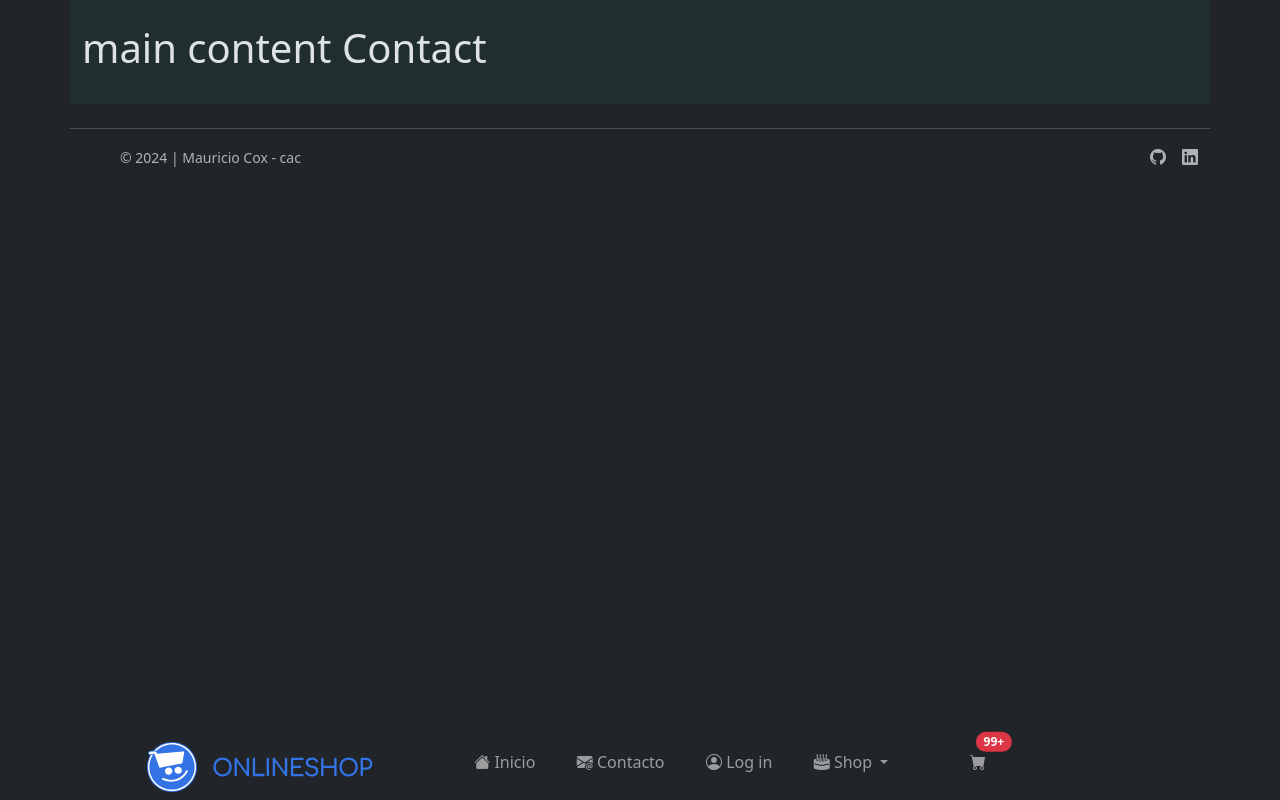
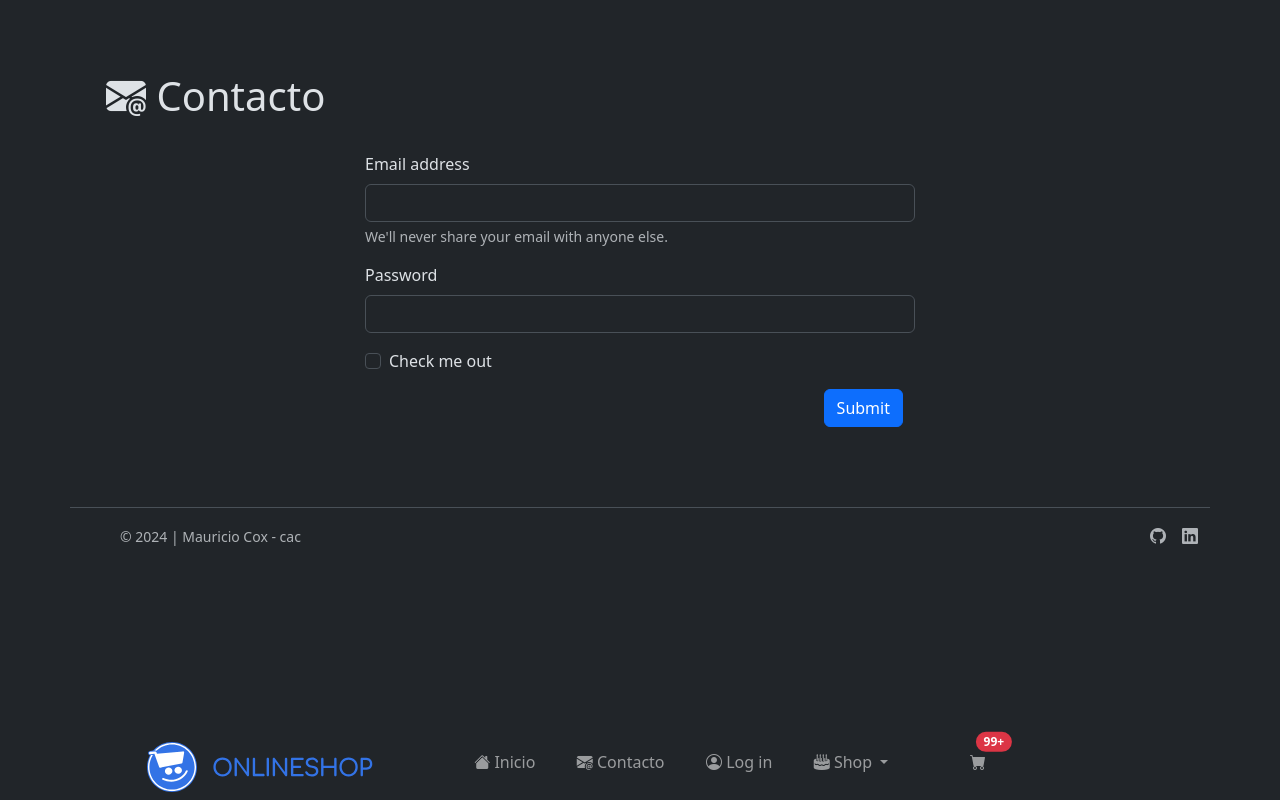
Before and after one commit to coxmau77/online-shop, a plain HTML site: page public/contact.html in a window 1280 px wide. Drawn offline with nearby package versions, Linux system fonts and the light colour scheme.

Commit message:
chore: formulario de contacto

```diff
--- a/public/contact.html
+++ b/public/contact.html
@@ -8,7 +8,8 @@
     <title>public/contact.html</title>
     <link rel="icon" href="./images/brand/brand-icon.svg" type="image/svg+xml">
     <!-- Bootstrap CSS -->
-    <link href="https://cdn.jsdelivr.net/npm/bootstrap@5.3.3/dist/css/bootstrap.min.css" rel="stylesheet" integrity="sha384-QWTKZyjpPEjISv5WaRU9OFeRpok6YctnYmDr5pNlyT2bRjXh0JMhjY6hW+ALEwIH" crossorigin="anonymous">
+    <link href="https://cdn.jsdelivr.net/npm/bootstrap@5.3.3/dist/css/bootstrap.min.css" rel="stylesheet"
+        integrity="sha384-QWTKZyjpPEjISv5WaRU9OFeRpok6YctnYmDr5pNlyT2bRjXh0JMhjY6hW+ALEwIH" crossorigin="anonymous">
     <!-- my style -->
     <link rel="stylesheet" href="./css/style.css">
     <!-- Google tag (gtag.js) -->
@@ -26,12 +27,12 @@
 <body>
     <nav class="navbar navbar-expand-md bg-dark fixed-bottom" data-bs-theme="dark">
         <div class="container">
-
             <a class="navbar-brand d-md-none" href="#">
                 <img src="./images/brand/brand-icon.svg" class="brand-icon" alt="Icono de la marca">
             </a>
 
-            <button class="navbar-toggler" type="button" data-bs-toggle="offcanvas" data-bs-target="#offcanvas" aria-controls="offcanvas" aria-label="Toggle navigation">
+            <button class="navbar-toggler" type="button" data-bs-toggle="offcanvas" data-bs-target="#offcanvas"
+                aria-controls="offcanvas" aria-label="Toggle navigation">
                 <span class="navbar-toggler-icon"></span>
             </button>
 
@@ -52,7 +53,8 @@
                         </li>
                         <div class="col-md-4 d-flex align-items-center">
                             <img src="./images/brand/brand-icon.svg" class="brand-icon" alt="Icono de la marca">
-                            <img src="./images/brand/brand-logotipo.svg" class="brand-logotipo" alt="Onlineshop nombre de la marca">
+                            <img src="./images/brand/brand-logotipo.svg" class="brand-logotipo"
+                                alt="Onlineshop nombre de la marca">
                         </div>
                         <li class="nav-item">
                             <a class="nav-link" href="./index.html">
@@ -73,7 +75,8 @@
                             </a>
                         </li>
                         <li class="nav-item dropdown">
-                            <a class="nav-link dropdown-toggle" href="#" role="button" data-bs-toggle="dropdown" aria-expanded="false">
+                            <a class="nav-link dropdown-toggle" href="#" role="button" data-bs-toggle="dropdown"
+                                aria-expanded="false">
                                 <i class="bi bi-cake2-fill"></i>
                                 <span>Shop</span>
                             </a>
@@ -84,21 +87,27 @@
                                         <span>Todos los productos</span>
                                     </a>
                                 </li>
-                                <li><hr class="dropdown-divider"></li>
+                                <li>
+                                    <hr class="dropdown-divider">
+                                </li>
                                 <li>
                                     <a class="dropdown-item" href="#">
                                         <i class="bi bi-cake2-fill"></i>
                                         <span>Categoria #1</span>
                                     </a>
                                 </li>
-                                <li><hr class="dropdown-divider"></li>
+                                <li>
+                                    <hr class="dropdown-divider">
+                                </li>
                                 <li>
                                     <a class="dropdown-item" href="#">
                                         <i class="bi bi-fire"></i>
                                         <span>Categoria #2</span>
                                     </a>
                                 </li>
-                                <li><hr class="dropdown-divider"></li>
+                                <li>
+                                    <hr class="dropdown-divider">
+                                </li>
                                 <li>
                                     <a class="dropdown-item" href="#">
                                         <i class="bi bi-flower1"></i>
@@ -119,7 +128,8 @@
                     <div class="navbar-nav flex-grow-1 justify-center">
                         <a class="nav-link position-relative" href="#">
                             <i class="bi bi-cart-fill"></i>
-                            <span class="position-absolute top-0 start-100 translate-middle badge rounded-pill bg-danger">
+                            <span
+                                class="position-absolute top-0 start-100 translate-middle badge rounded-pill bg-danger">
                                 99+
                                 <span class="visually-hidden">unread messages</span>
                             </span>
@@ -129,13 +139,36 @@
             </div>
         </div>
     </nav>
-    <main class="container bg-success py-4 bg-opacity-10">
-        <h1 class="fs-1">main content Contact</h1>
+    <main class="container py-4 my-4 bg-opacity-10">
+        <h1 class="fs-1 m-4">
+            <i class="bi bi-envelope-at-fill"></i>
+            Contacto
+        </h1>
+        <form data-form>
+            <div class="mb-3">
+                <label for="exampleInputEmail1" class="form-label">Email address</label>
+                <input type="email" class="form-control" id="exampleInputEmail1" aria-describedby="emailHelp">
+                <div id="emailHelp" class="form-text">We'll never share your email with anyone else.</div>
+            </div>
+            <div class="mb-3">
+                <label for="exampleInputPassword1" class="form-label">Password</label>
+                <input type="password" class="form-control" id="exampleInputPassword1">
+            </div>
+            <div class="mb-3 form-check">
+                <label class="form-check-label" for="exampleCheck1">Check me out</label>
+                <input type="checkbox" class="form-check-input" id="exampleCheck1">
+            </div>
+            <div class="container text-end">
+                <button type="submit" class="btn btn-primary">Submit</button>
+            </div>
+        </form>
     </main>
     <footer class="container d-flex flex-wrap justify-content-between align-items-center py-3 my-4 border-top">
         <div class="col-md-4 d-flex align-items-center">
             <a href="/" class="mb-3 me-2 mb-md-0 text-muted text-decoration-none lh-1">
-                <svg class="bi" width="30" height="24"><use xlink:href="#bootstrap"></use></svg>
+                <svg class="bi" width="30" height="24">
+                    <use xlink:href="#bootstrap"></use>
+                </svg>
             </a>
             <small class="mb-3 mb-md-0 text-muted">&copy; 2024 | Mauricio Cox - cac</small>
         </div>
@@ -155,7 +188,9 @@
         </ul>
     </footer>
     <!-- Bootstrap JS -->
-    <script src="https://cdn.jsdelivr.net/npm/bootstrap@5.3.3/dist/js/bootstrap.bundle.min.js" integrity="sha384-YvpcrYf0tY3lHB60NNkmXc5s9fDVZLESaAA55NDzOxhy9GkcIdslK1eN7N6jIeHz" crossorigin="anonymous"></script>
+    <script src="https://cdn.jsdelivr.net/npm/bootstrap@5.3.3/dist/js/bootstrap.bundle.min.js"
+        integrity="sha384-YvpcrYf0tY3lHB60NNkmXc5s9fDVZLESaAA55NDzOxhy9GkcIdslK1eN7N6jIeHz"
+        crossorigin="anonymous"></script>
     <!-- My script -->
     <script src="./js/script.js"></script>
 </body>
--- /dev/null
+++ b/public/css/form.css
@@ -0,0 +1,5 @@
+[data-form] {
+    max-width: 550px;
+    margin: 2rem auto;
+    /* background-color: pink; */
+}
--- a/public/css/style.css
+++ b/public/css/style.css
@@ -1,10 +1,11 @@
 @import url("https://cdn.jsdelivr.net/npm/bootstrap-icons@1.11.3/font/bootstrap-icons.min.css");
 @import url('./nav.css');
+@import url("./form.css");
 
 :root {
-    --bg-clr: #fafafa;
-    --txt-clr: #4c5160;
-    --main-clr: #3373E6;
+  --bg-clr: #fafafa;
+  --txt-clr: #4c5160;
+  --main-clr: #3373E6;
 }
 
 /* Estilos específicos para el modo oscuro */
```
